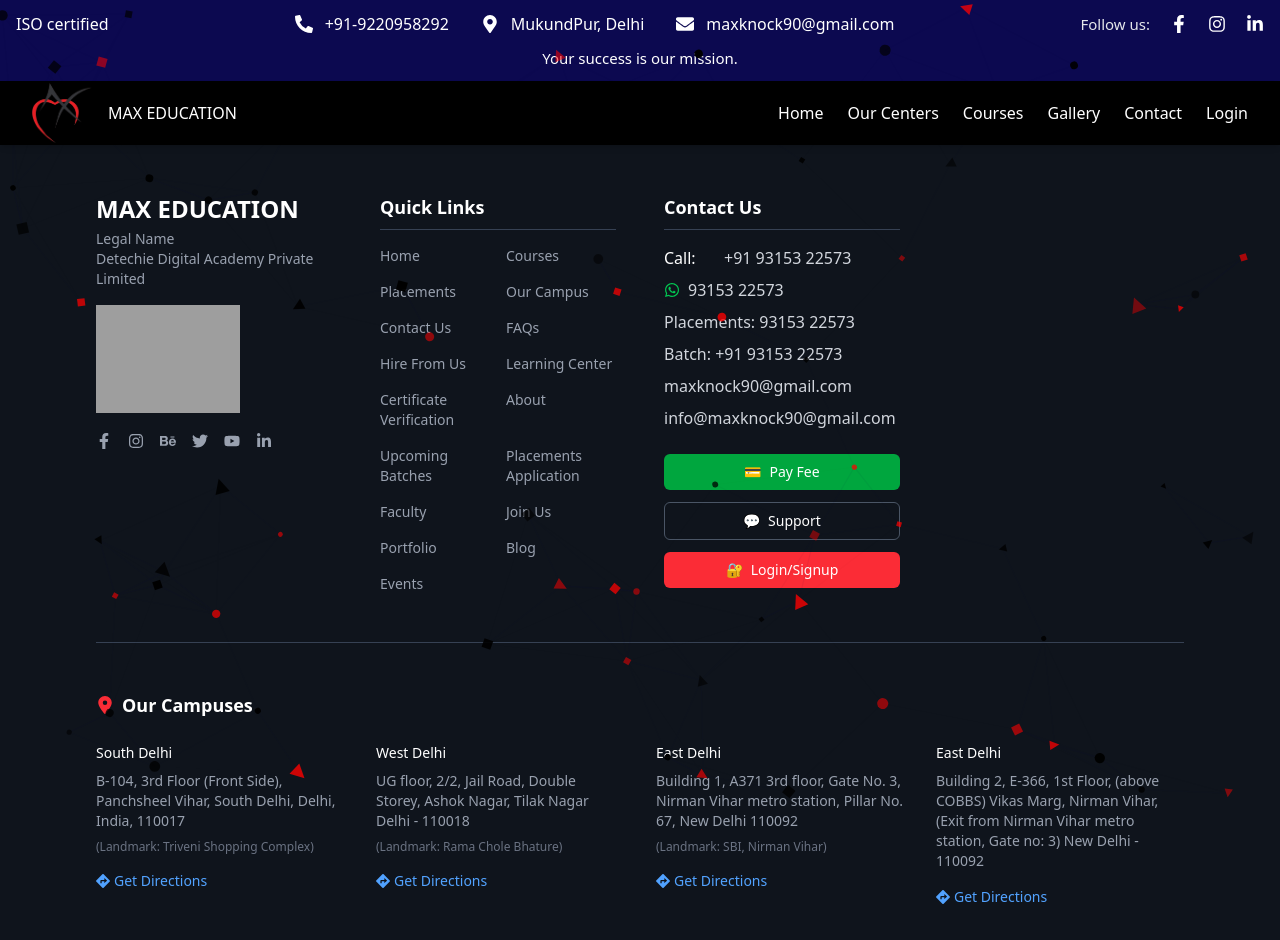
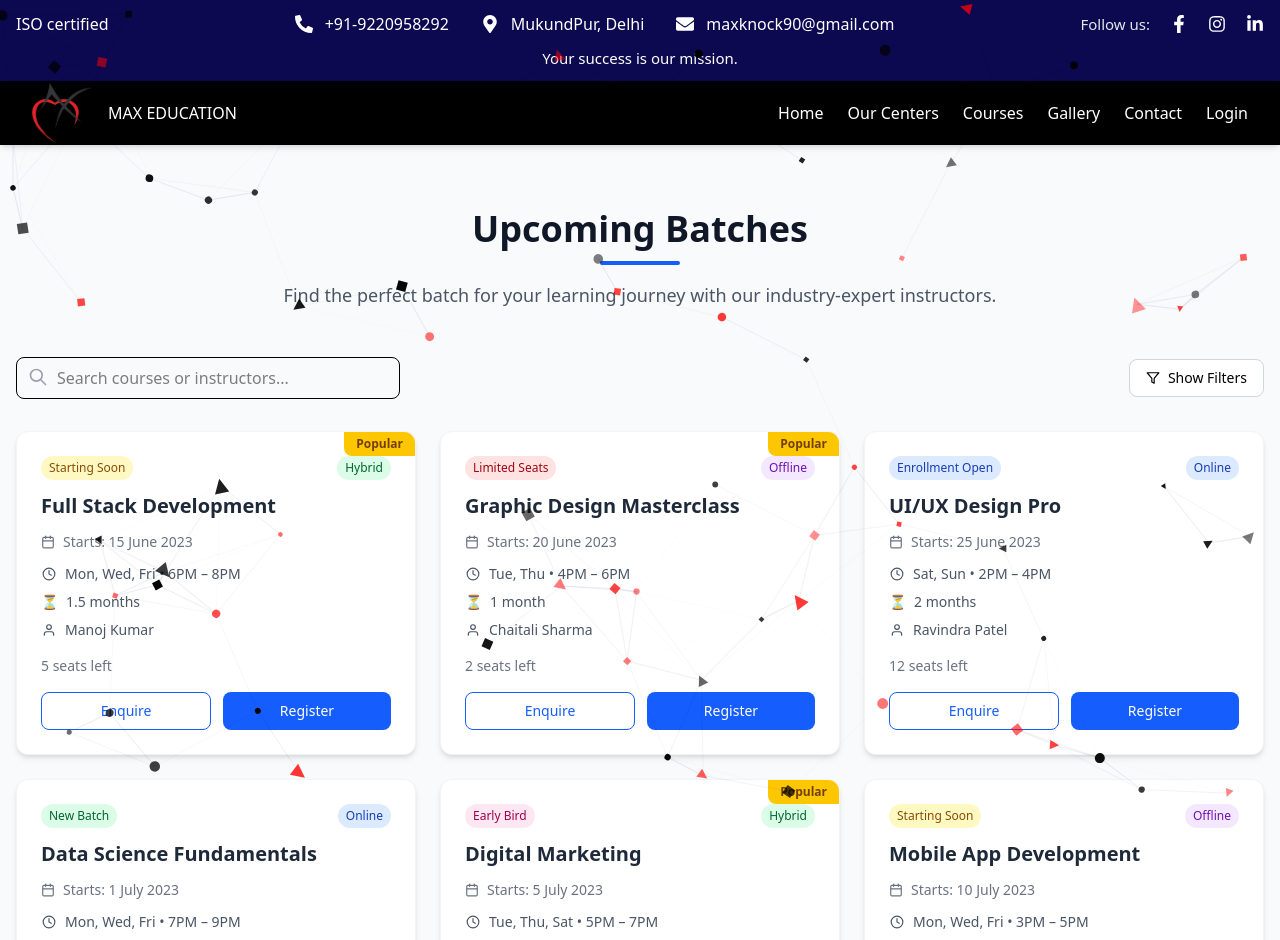
Before and after one commit to mrankit5575/max, a React (Vite) app: page /upcomming in a window 1280 px wide. Shown: the top 940 px of the page. Built offline with nearby package versions, Linux system fonts and the light colour scheme; grey boxes are pictures that could not be loaded.

Commit message:
upate fotter

```diff
--- a/src/App.jsx
+++ b/src/App.jsx
@@ -14,6 +14,9 @@
 import LoginForm from './pages/Login';
 import Gallery from './components/Photo';
 import Branches from './layouts/Branches';
+import UpcomingBatches from './pages/UpcomingBatches';
+import TeacherSection from './layouts/TeacherSection';
+import Testimonials from './components/Testimonials';
 
 function App() {
   return (
@@ -36,6 +39,11 @@
             <Route path="/login" element={<LoginForm/>} />
             <Route path="/photo" element={<Gallery/>} />
             <Route path="/branches" element={<Branches/>} />
+            <Route path="/upcomming" element={<UpcomingBatches/>} />
+            <Route path="/teacher" element={<TeacherSection/>} />
+            <Route path="/feedback" element={<Testimonials  />} />
+
+
             {/* <Route path="/tutor" element={<TutorCard/>} /> */}
           </Routes>
         </main>
--- a/src/components/Footer.jsx
+++ b/src/components/Footer.jsx
@@ -1,6 +1,7 @@
  import { FaFacebookF, FaInstagram, FaBehance, FaTwitter, FaYoutube, FaLinkedinIn } from "react-icons/fa";
 import { FaLocationDot } from "react-icons/fa6";
 import { FaWhatsapp, FaDirections } from "react-icons/fa";
+import { Link } from "react-router-dom";
 
 export default function Footer() {
   return (
@@ -8,11 +9,11 @@
       <div className="max-w-7xl mx-auto">
         {/* Main Footer Content */}
         <div className="grid grid-cols-1 md:grid-cols-3 lg:grid-cols-4 gap-12 border-b border-gray-700 pb-12">
-          {/* Brand Information */}
+          {/* Brand Info */}
           <div className="space-y-4">
             <div>
               <h1 className="text-2xl font-bold text-white mb-1">MAX EDUCATION</h1>
-              <p className="text-gray-400 text-sm">Legal Name<br />Detechie Digital Academy Private Limited</p>
+              <p className="text-gray-400 text-sm">Dev-<a href="https://www.instagram.com/viranshusingh055/" target="_blank">Viranshu</a><br />Detechie Digital Academy Private Limited</p>
             </div>
 
             <div className="flex flex-col space-y-3">
@@ -23,23 +24,14 @@
               />
 
               <div className="flex space-x-4 pt-2">
-                {[
-                  { icon: <FaFacebookF />, label: "Facebook" },
-                  { icon: <FaInstagram />, label: "Instagram" },
-                  { icon: <FaBehance />, label: "Behance" },
-                  { icon: <FaTwitter />, label: "Twitter" },
-                  { icon: <FaYoutube />, label: "YouTube" },
-                  { icon: <FaLinkedinIn />, label: "LinkedIn" }
-                ].map((social, index) => (
-                  <a
-                    key={index}
-                    href="#"
-                    className="text-gray-400 hover:text-white transition-colors duration-200"
-                    aria-label={social.label}
-                  >
-                    {social.icon}
-                  </a>
-                ))}
+                {[{ icon: <FaFacebookF />, label: "Facebook" }, { icon: <FaInstagram />, label: "Instagram" },
+                  { icon: <FaBehance />, label: "Behance" }, { icon: <FaTwitter />, label: "Twitter" },
+                  { icon: <FaYoutube />, label: "YouTube" }, { icon: <FaLinkedinIn />, label: "LinkedIn" }]
+                  .map((social, index) => (
+                    <a key={index} href="#" className="text-gray-400 hover:text-white transition-colors duration-200" aria-label={social.label}>
+                      {social.icon}
+                    </a>
+                  ))}
               </div>
             </div>
           </div>
@@ -49,54 +41,52 @@
             <h2 className="text-white font-semibold text-lg mb-4 pb-2 border-b border-gray-700">Quick Links</h2>
             <div className="grid grid-cols-1 sm:grid-cols-2 gap-4">
               {[
-                "Home", "Courses", "Placements", "Our Campus",
-                "Contact Us", "FAQs", "Hire From Us", "Learning Center",
-                "Certificate Verification", "About", "Upcoming Batches",
-                "Placements Application", "Faculty", "Join Us",
-                "Portfolio", "Blog", "Events"
+                { label: "Home", path: "/home" },
+                { label: "Courses", path: "/courses" },
+                { label: "Placements", path: "/feedback" },
+                { label: "Our Campus", path: "/photo" },
+                { label: "Contact Us", path: "/contact" },
+                { label: "FAQs", path: "/faqs" },
+                { label: "Hire From Us", path: "/contact" },
+                { label: "Learning Center", path: "/branches" },
+                { label: "Certificate Verification", path: "/verify" },
+                { label: "About", path: "/contact" },
+                { label: "Upcoming Batches", path: "/upcomming" },
+                { label: "Placements Application", path: "/feedback" },
+                { label: "Faculty", path: "/teacher" },
+                { label: "Join Us", path: "/contact" },
+                { label: "Portfolio", path: "/portfolio" },
+                { label: "Blog", path: "/blog" },
+                { label: "Events", path: "/events" },
               ].map((link) => (
-                <a
-                  key={link}
-                  href="#"
-                  className="text-gray-400 hover:text-white text-sm transition-colors duration-200 block"
-                >
-                  {link}
+                <a key={link.label} href={link.path} className="text-gray-400 hover:text-white text-sm transition-colors duration-200 block">
+                  {link.label}
                 </a>
               ))}
             </div>
           </div>
 
-          {/* Contact Information */}
+          {/* Contact Info */}
           <div className="space-y-4">
             <h2 className="text-white font-semibold text-lg mb-4 pb-2 border-b border-gray-700">Contact Us</h2>
 
             <div className="space-y-2">
-              <p className="flex items-start">
-                <span className="text-white font-medium min-w-[60px]">Call:</span>
-                <span>+91 93153 22573</span>
-              </p>
-              <p className="flex items-center">
-                <FaWhatsapp className="text-green-500 mr-2" />
-                <span>93153 22573</span>
-              </p>
+              <p className="flex items-start"><span className="text-white font-medium min-w-[60px]">Call:</span> <span>+91 93153 22573</span></p>
+              <p className="flex items-center"><FaWhatsapp className="text-green-500 mr-2" /> <span>93153 22573</span></p>
               <p>Placements: 93153 22573</p>
               <p>Batch: +91 93153 22573</p>
               <p>maxknock90@gmail.com</p>
-              <p>info@maxknock90@gmail.com</p>
             </div>
 
             <div className="flex flex-col space-y-3 pt-2">
               <button className="bg-green-600 hover:bg-green-700 px-4 py-2 rounded-md text-white text-sm font-medium transition-colors duration-200 flex items-center justify-center space-x-2">
-                <span>💳</span>
-                <span>Pay Fee</span>
+                <span>💳</span><span>Pay Fee</span>
               </button>
               <button className="border border-gray-600 hover:border-white px-4 py-2 rounded-md text-white text-sm font-medium transition-colors duration-200 flex items-center justify-center space-x-2">
-                <span>💬</span>
-                <span>Support</span>
+                <span>💬</span><span>Support</span>
               </button>
               <button className="bg-red-500 hover:bg-red-600 px-4 py-2 rounded-md text-white text-sm font-medium transition-colors duration-200 flex items-center justify-center space-x-2">
-                <span>🔐</span>
-                <span>Login/Signup</span>
+               <span>🔐</span><span>Login/Signup</span>
               </button>
             </div>
           </div>
@@ -105,41 +95,59 @@
         {/* Address Section */}
         <div className="mt-12">
           <h2 className="text-white font-semibold text-lg mb-6 flex items-center space-x-2">
-            <FaLocationDot className="text-red-500" />
-            <span>Our Campuses</span>
+            <FaLocationDot className="text-red-500" /><span>Our Campuses</span>
           </h2>
 
           <div className="grid grid-cols-1 md:grid-cols-2 lg:grid-cols-4 gap-8 text-sm">
             {[
               {
-                title: "South Delhi",
-                address: "B-104, 3rd Floor (Front Side), Panchsheel Vihar, South Delhi, Delhi, India, 110017",
-                landmark: "(Landmark: Triveni Shopping Complex)"
+                title: "Max Education Delhi",
+                address: "Office No-12, Maa Jwala Complex, Pocket 3, Badli, Samaypur, Delhi, 110042",
+                landmark: "(Landmark: Triveni Shopping Complex)",
+                maps: "https://www.google.com/maps/place/28%C2%B044'34.4%22N+77%C2%B010'54.8%22E/@28.7428794,77.179326,17z/data=!3m1!4b1!4m4!3m3!8m2!3d28.7428794!4d77.1819009?entry=ttu&g_ep=EgoyMDI1MDUxNS4wIKXMDSoASAFQAw%3D%3D"
               },
               {
-                title: "West Delhi",
-                address: "UG floor, 2/2, Jail Road, Double Storey, Ashok Nagar, Tilak Nagar Delhi - 110018",
-                landmark: "(Landmark: Rama Chole Bhature)"
+                title: "Max Education MukundPur Delhi",
+                address: "Gali no-11 Radha Vihar MukundPur Delhi-110042",
+                landmark: "(Machli Market Radha Vihar)",
+                maps: "https://www.google.com/maps/place/28%C2%B044'34.4%22N+77%C2%B010'54.8%22E/@28.7428794,77.179326,17z/data=!3m1!4b1!4m4!3m3!8m2!3d28.7428794!4d77.1819009?entry=ttu&g_ep=EgoyMDI1MDUxNS4wIKXMDSoASAFQAw%3D%3D"
               },
               {
-                title: "East Delhi",
-                address: "Building 1, A371 3rd floor, Gate No. 3, Nirman Vihar metro station, Pillar No. 67, New Delhi 110092",
-                landmark: "(Landmark: SBI, Nirman Vihar)"
+                title: "Max Education Raja Viha",
+                address: "Q42M+73F, Raja Vihar, Samaypur, Delhi, 110042",
+                landmark: "(Landmark: SBI, Nirman Vihar)",
+                maps: "https://www.google.com/maps/dir/28.743044,77.1818607/Q42M%2B73F,+Raja+Vihar,+Samaypur,+Delhi,+110042/@28.7500684,77.132781,17z/am=t/data=!4m13!4m12!1m1!4e1!1m5!1m1!1s0x390d010016dcfadf:0x7c484afda88e43f5!2m2!1d77.1326606!2d28.7506759!6m3!1i0!2i2!3i4?hl=en-GB&entry=ttu&g_ep=EgoyMDI1MDUxNS4wIKXMDSoASAFQAw%3D%3D"
               },
               {
-                title: "East Delhi",
-                address: "Building 2, E-366, 1st Floor, (above COBBS) Vikas Marg, Nirman Vihar, (Exit from Nirman Vihar metro station, Gate no: 3) New Delhi - 110092",
-                landmark: ""
-              }
+                title: "Max Education MithaPur",
+                address: "Building 2, E-366, 1st Floor, Vikas Marg, Nirman Vihar, New Delhi - 110092",
+                landmark: "",
+                maps: "https://www.google.com/maps/place/28%C2%B029'15.9%22N+77%C2%B019'08.8%22E/@28.48775,77.3165318,17z/data=!3m1!4b1!4m4!3m3!8m2!3d28.48775!4d77.3191067?entry=ttu&g_ep=EgoyMDI1MDUxNS4wIKXMDSoASAFQAw%3D%3D"
+              },
+              {
+                title: "Max Education (Haryana)",
+                address: "Ward No. 11, Khasra No. 14//4, near Shiv Mandir, Gaddha Colony, Haryana 124507",
+                landmark: "",
+                maps: "https://www.google.com/maps/dir//Ward+No.+11,+Khasra+No.+14%2F%2F4,+near+Shiv+Mandir,+Gaddha+Colony,+chhotu+ram+nagar,+Haryana+124507/@28.6976108,76.8791385,12z/data=!4m8!4m7!1m0!1m5!1m1!1s0x390d090009295467:0xf2ea0214645698cf!2m2!1d76.9615399!2d28.6976358?hl=en-GB&entry=ttu&g_ep=EgoyMDI1MDUxNS4wIKXMDSoASAFQAw%3D%3D"
+              },
+              {
+                title: "Max Education Ratanpur",
+                address: "824P+3G7, near S.A.H Educational school, Jalil Pur, Ratanpur, Varanasi, UP 221008",
+                landmark: "",
+                maps: "https://www.google.com/maps?client=ms-android-realme-terr1-rso2&sca_esv=8bb619a2aead404d&hl=en-GB&cs=0&sxsrf=AHTn8zo_SyU3Eo8ejDTE1y4uQVuPzPZsrA:1747730526311&kgmid=/g/11tswsbz58&shndl=30&shem=lstuoe2&kgs=78f6b2c256f3e4a8&um=1&ie=UTF-8&fb=1&gl=in&sa=X&geocode=KaUH0DX2MY45MWydUU_w4NsR&daddr=824P%2B3G7,+near+S.A.H+Educational+school,+Jalil+Pur,+Ratanpur,+Varanasi,+Uttar+Pradesh+221008"
+              },
+              {
+                title: "MAX EDUCATION HUSEPUR",
+                address: "Adarsh Bazar, Husepur, Ghazipur, Uttar Pradesh 233001",
+                landmark: "",
+                maps: "https://www.google.com/maps/dir//Adarsh+Bazar,+Husepur,+Ghazipur,+Uttar+Pradesh+233001/@25.5481241,83.4428785,12z/data=!4m8!4m7!1m0!1m5!1m1!1s0x3991ff8594a9503d:0x4123bdab182ee52a!2m2!1d83.5252849!2d25.548157?hl=en-GB&entry=ttu&g_ep=EgoyMDI1MDUxNS4wIKXMDSoASAFQAw%3D%3D"
+              },
             ].map((location, index) => (
               <div key={index} className="space-y-2">
                 <h3 className="text-white font-medium">{location.title}</h3>
                 <p className="text-gray-400">{location.address}</p>
                 {location.landmark && <p className="text-gray-500 text-xs">{location.landmark}</p>}
-                <a
-                  href="#"
-                  className="inline-flex items-center text-blue-400 hover:text-blue-300 text-sm mt-2 transition-colors duration-200"
-                >
+                <a href={location.maps} target="_blank" rel="noopener noreferrer" className="inline-flex items-center text-blue-400 hover:text-blue-300 text-sm mt-2 transition-colors duration-200">
                   <FaDirections className="mr-1" />
                   Get Directions
                 </a>
@@ -148,13 +156,14 @@
           </div>
         </div>
 
-        {/* Copyright Section */}
+        {/* Footer Bottom */}
         <div className="mt-12 pt-6 border-t border-gray-800 text-center text-gray-500 text-xs">
           <p>© {new Date().getFullYear()} MAX EDUCATION. All Rights Reserved.</p>
+          <p className="mt-1">Developed by <span className="text-white font-semibold">Viranshu Singh</span> | WhatsApp: <a href="https://wa.me/919718659236" className="text-green-400 hover:text-green-300">9718659236</a></p>
           <div className="flex justify-center space-x-4 mt-2">
-            <a href="#" className="hover:text-gray-300 transition-colors duration-200">Privacy Policy</a>
-            <a href="#" className="hover:text-gray-300 transition-colors duration-200">Terms of Service</a>
-            <a href="#" className="hover:text-gray-300 transition-colors duration-200">Sitemap</a>
+            <a href="/privacy" className="hover:text-gray-300 transition-colors duration-200">Privacy Policy</a>
+            <a href="/terms" className="hover:text-gray-300 transition-colors duration-200">Terms of Service</a>
+            <a href="/sitemap" className="hover:text-gray-300 transition-colors duration-200">Sitemap</a>
           </div>
         </div>
       </div>
--- a/src/pages/UpcomingBatches.jsx
+++ b/src/pages/UpcomingBatches.jsx
@@ -10,7 +10,7 @@
     status: 'Starting Soon',
     startDate: '15 June 2023',
     details: ['Mon, Wed, Fri', '6PM – 8PM', '1.5 months', 'Manoj Kumar'],
-    price: '₹12,999',
+    // price: '₹12,999',
     seatsLeft: 5,
     popular: true,
   },
@@ -21,7 +21,7 @@
     status: 'Limited Seats',
     startDate: '20 June 2023',
     details: ['Tue, Thu', '4PM – 6PM', '1 month', 'Chaitali Sharma'],
-    price: '₹8,999',
+    // price: '₹8,999',
     seatsLeft: 2,
     popular: true,
   },
@@ -32,7 +32,7 @@
     status: 'Enrollment Open',
     startDate: '25 June 2023',
     details: ['Sat, Sun', '2PM – 4PM', '2 months', 'Ravindra Patel'],
-    price: '₹10,499',
+    // price: '₹10,499',
     seatsLeft: 12,
   },
   {
@@ -42,7 +42,7 @@
     status: 'New Batch',
     startDate: '1 July 2023',
     details: ['Mon, Wed, Fri', '7PM – 9PM', '2 months', 'Yogesh Verma'],
-    price: '₹14,999',
+    // price: '₹14,999',
     seatsLeft: 15,
   },
   {
@@ -52,7 +52,7 @@
     status: 'Early Bird',
     startDate: '5 July 2023',
     details: ['Tue, Thu, Sat', '5PM – 7PM', '1 month', 'Neha Gupta'],
-    price: '₹9,999',
+    // price: '₹9,999',
     seatsLeft: 8,
     popular: true,
   },
@@ -63,7 +63,7 @@
     status: 'Starting Soon',
     startDate: '10 July 2023',
     details: ['Mon, Wed, Fri', '3PM – 5PM', '2 months', 'Amit Singh'],
-    price: '₹13,499',
+    // price: '₹13,499',
     seatsLeft: 6,
   },
 ];
@@ -129,10 +129,10 @@
     </div>
 
     <div className="flex justify-between items-center mb-4">
-      <div className="text-lg font-bold text-gray-800 flex items-center">
+      {/* <div className="text-lg font-bold text-gray-800 flex items-center">
         <FiDollarSign className="mr-1" />
         {batch.price}
-      </div>
+      </div> */}
       <div className="text-sm text-gray-500">
         {batch.seatsLeft} {batch.seatsLeft === 1 ? 'seat' : 'seats'} left
       </div>
```
